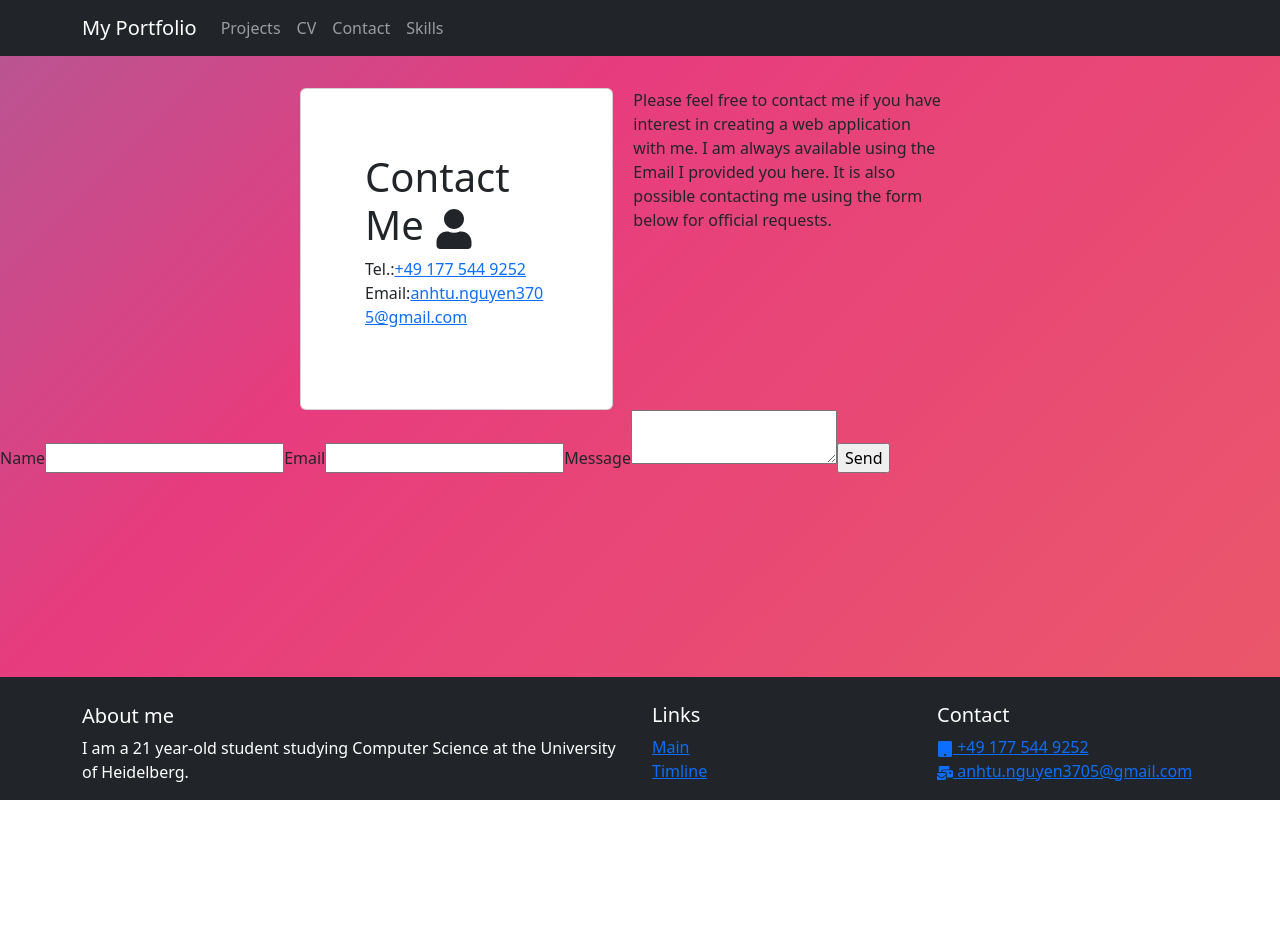
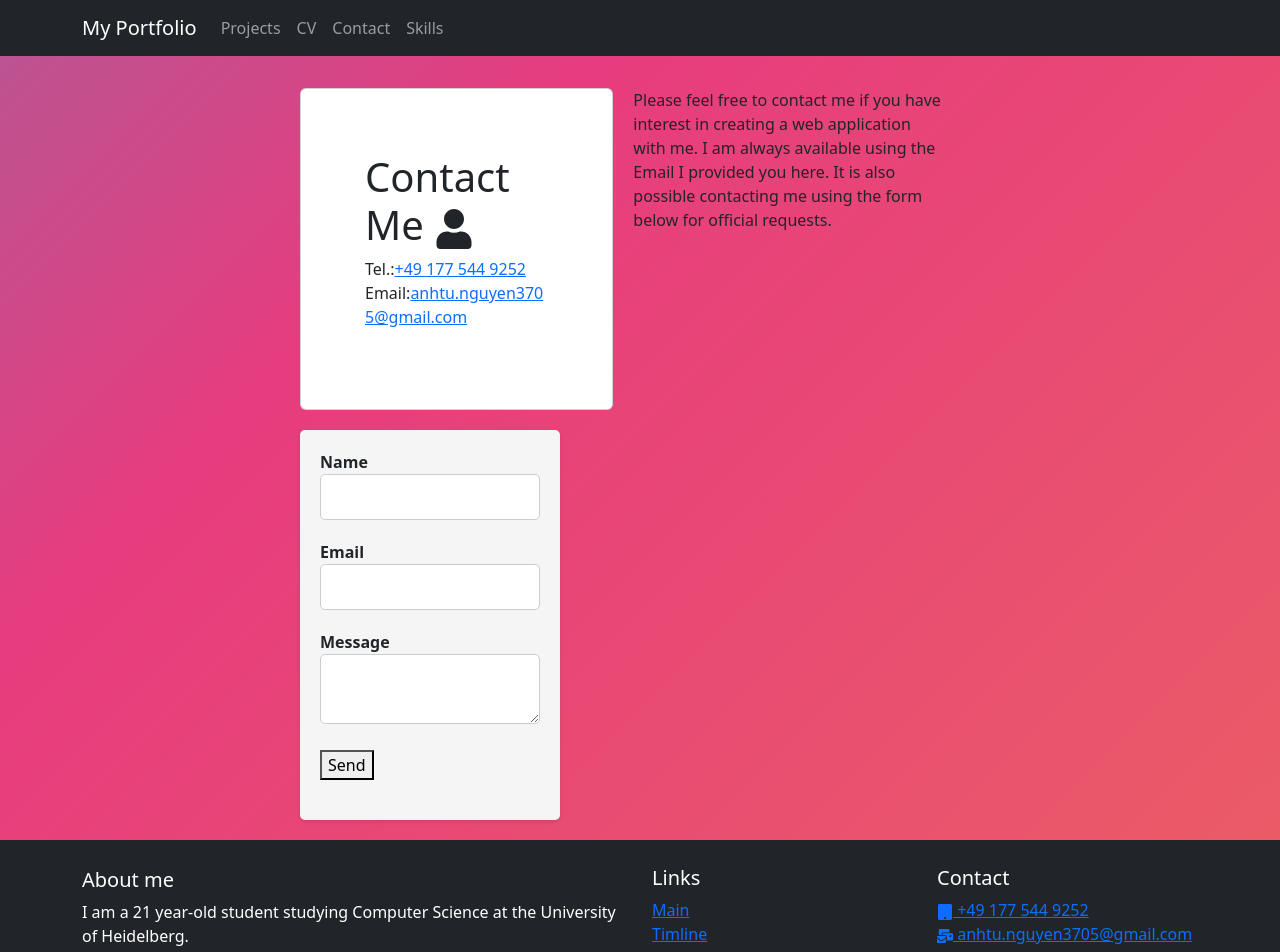
Before and after one commit to Tu2-prog/portfolio, a React (Create React App) app: page /contact_me in a window 1280 px wide. Shown: the top 952 px of the page. Before the commit the page ends 800 px from the top, so only its background shows below. Built offline with nearby package versions, Linux system fonts and the light colour scheme.

Commit message:
add concept work for email communication

```diff
--- a/src/App.css
+++ b/src/App.css
@@ -112,6 +112,36 @@ h3 {
   background-color: #f3bc3c;
 }
 
+.contact-container {
+  max-width: 400px;
+  margin-top: 20px;
+  margin-left: 80px;
+  margin-bottom: 20px;
+  padding: 20px;
+  background-color: #f5f5f5;
+  border-radius: 5px;
+  box-shadow: 0 2px 4px rgba(0, 0, 0, 0.1);
+}
+
+.form-group {
+  margin-bottom: 20px;
+}
+
+label {
+  display: block;
+  font-weight: bold;
+}
+
+input[type="text"],
+input[type="email"],
+textarea {
+  width: 100%;
+  padding: 10px;
+  border: 1px solid #ccc;
+  border-radius: 5px;
+  font-size: 16px;
+}
+
 @media only screen and (max-width: 1700px) {
   .vertical-timeline-element-date {
     display: block !important;
--- a/src/views/Contact.js
+++ b/src/views/Contact.js
@@ -28,7 +28,9 @@ export const Contact = () => {
                 Please feel free to contact me if you have interest in creating a web application with me. I am always available using the Email I provided you here. It is also possible contacting me using the form below for official requests.
             </div>
             </div>
+            <div className="grid-container">
             <ContactUs/>
+            </div>
         <Footer/>
         </>
     );
--- a/src/views/components/EmailForm.js
+++ b/src/views/components/EmailForm.js
@@ -18,14 +18,24 @@ export const ContactUs = () => {
   };
 
   return (
+    <div className='contact-container'>
     <form ref={form} onSubmit={sendEmail}>
+      <div className='form-group'>
       <label>Name</label>
       <input type="text" name="user_name" />
+      </div>
+      <div className='form-group'>
       <label>Email</label>
       <input type="email" name="user_email" />
+      </div>
+      <div className='form-group'>
       <label>Message</label>
       <textarea name="message" />
-      <input type="submit" value="Send" />
+      </div>
+      <div className='form-group'>
+      <button type='submit'>Send</button>
+      </div>
     </form>
+    </div>
   );
 };
```
